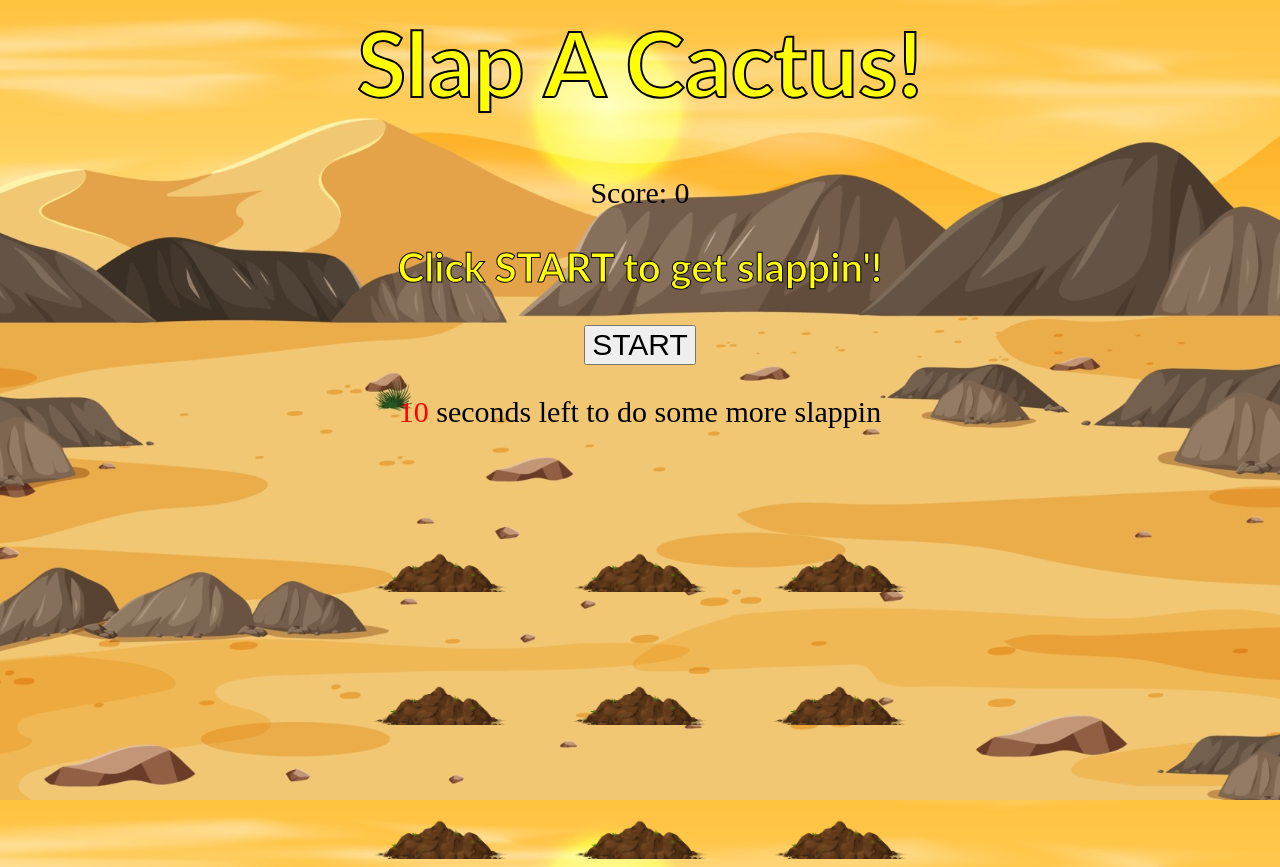
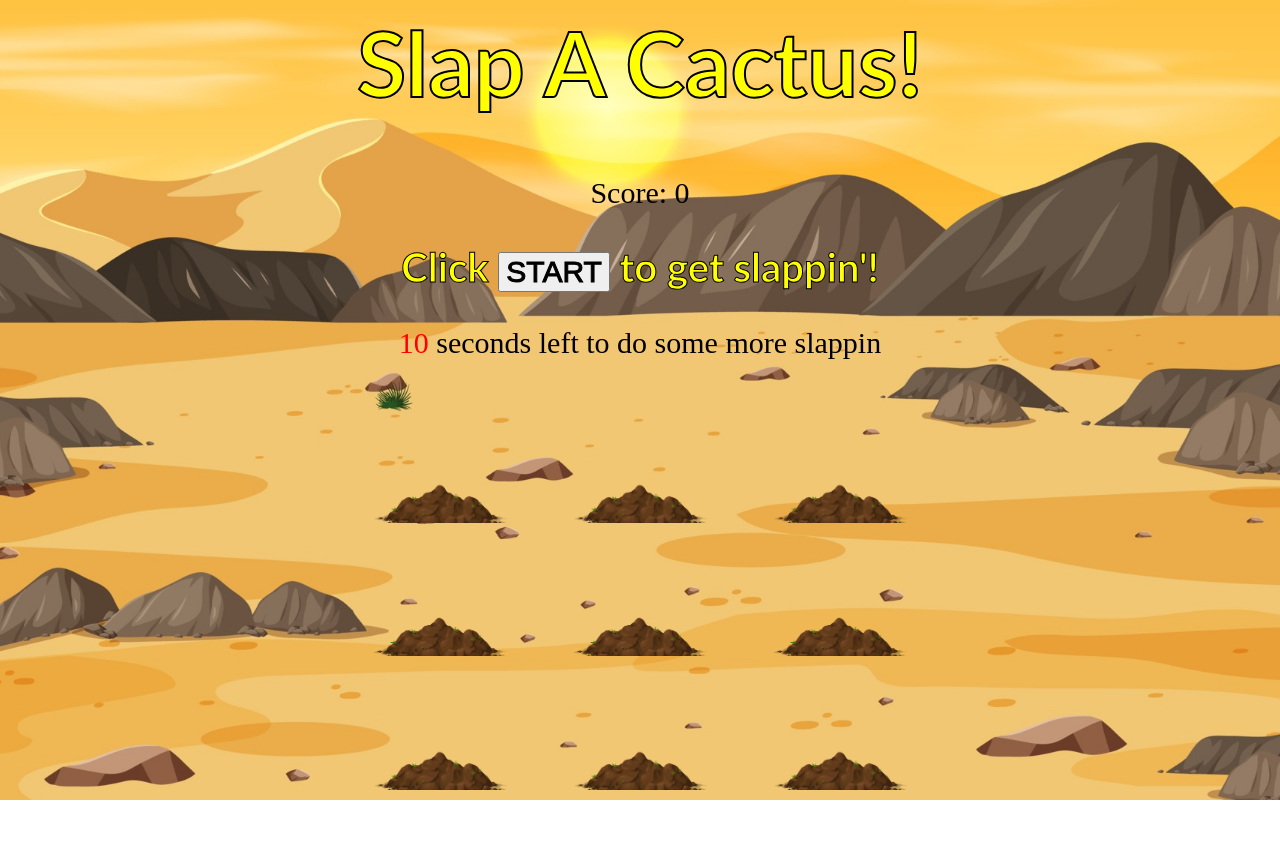
Before and after one commit to danieltindeed/cactus-slap, a website built with Parcel: page index.html in a window 1280 px wide. After the commit the page ends 800 px from the top, so only its background shows below. Built offline with nearby package versions, Linux system fonts and the light colour scheme; files whose address does not match are found by name.

Commit message:
Update index.html

```diff
--- a/index.html
+++ b/index.html
@@ -12,8 +12,7 @@
         <p>Score: <span id="score">0</span></p>
       </div>
       <div class="click-start">
-        <h2>Click START to get slappin'!</h2>
-        <button id="start">START</button>
+        <h2>Click <button id="start">START</button> to get slappin'!</h2>
       </div>
     </header>
     <main>
```
